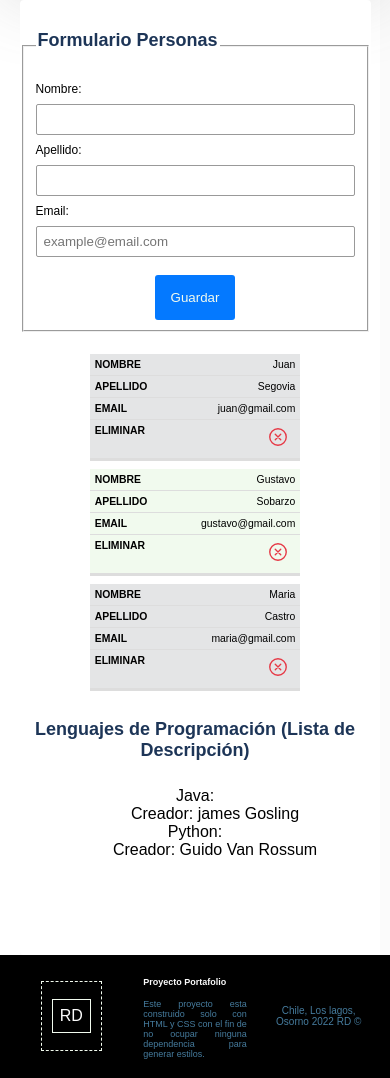
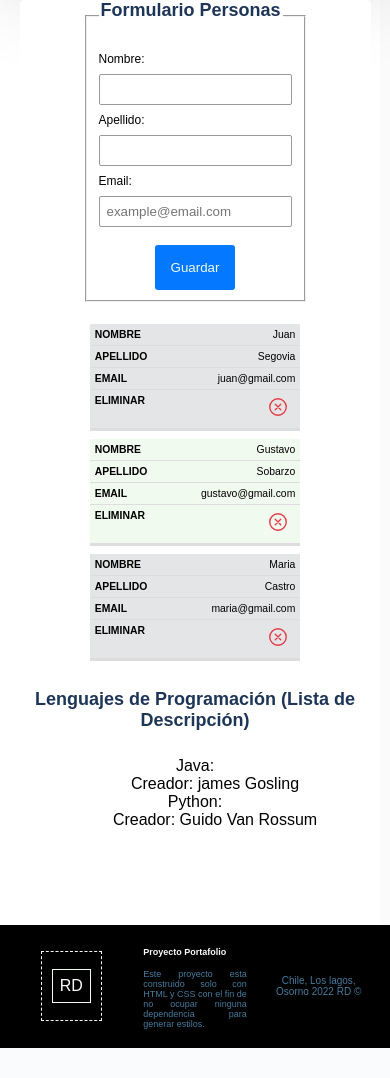
Before and after one commit to gustavo-sobarzo/PuroHtmlyCss, a PHP site: page /app/web/tablasListas.html in a window 390 px wide. Shown: the part 199-1277 px from the top of the page. After the commit the page ends 1247 px from the top, so only its background shows below. Run offline with PHP 8.4, Linux system fonts and the light colour scheme.

Commit message:
Update56

```diff
--- a/css/stylesTabla.css
+++ b/css/stylesTabla.css
@@ -74,9 +74,13 @@ form{
   padding: 7px;
   border: 1px solid rgb(153, 153, 153);
 }
-@media screen and (max-width: 500px) {
+@media screen and (max-width: 600px) {
   label {
     font-size: 12px;
+  }
+  .contForm{
+    max-width: 330px;
+    margin: auto;
   }
 }
 #btnGuardar {
```
